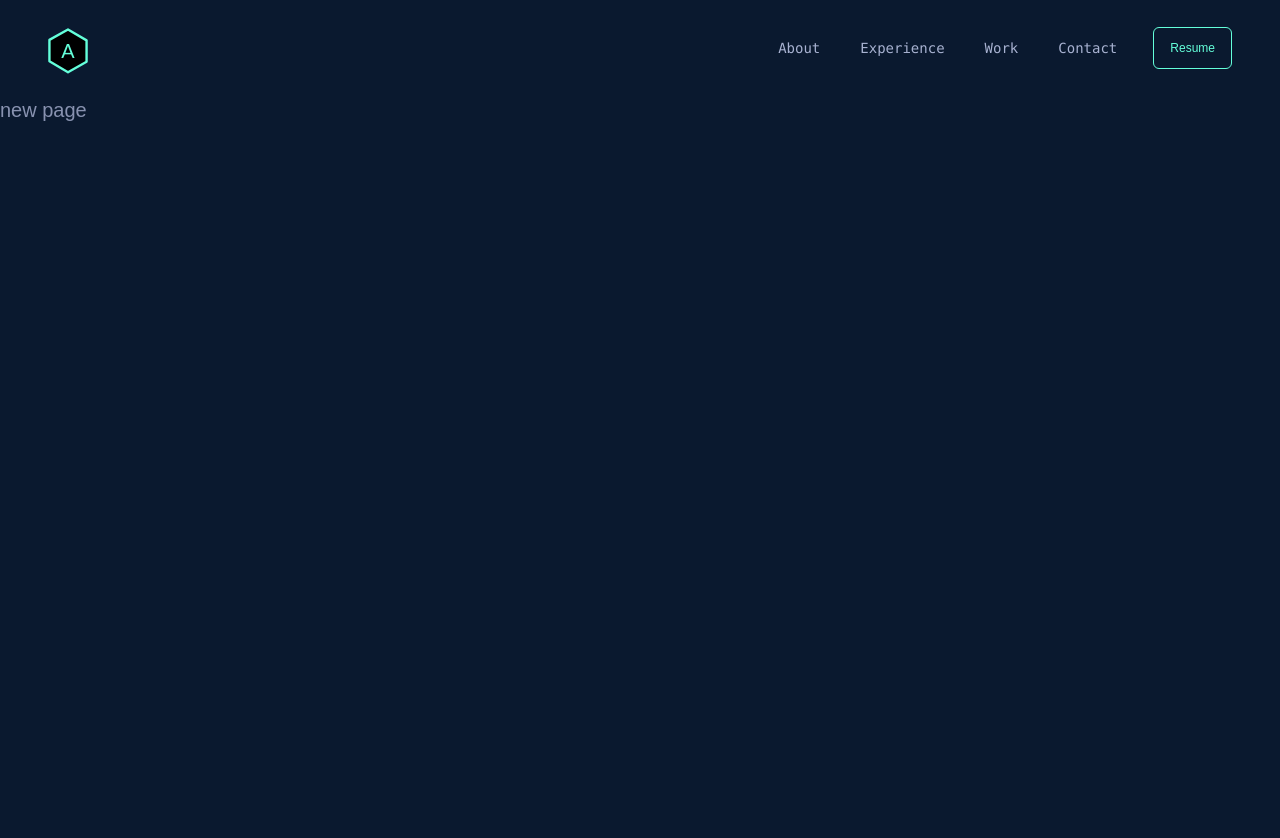
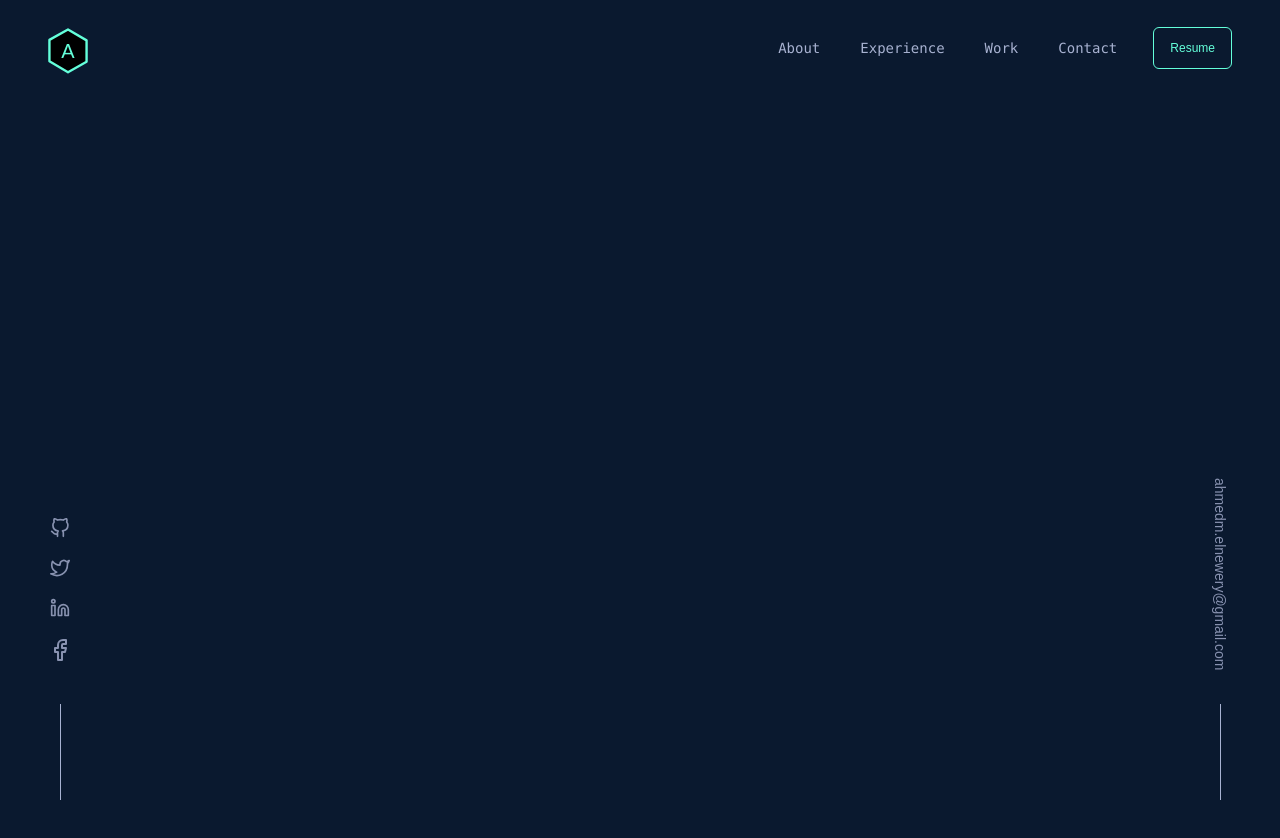
Before and after one commit to ahmedElnewery/my-portfolio, a Nuxt app: page / in a window 1280 px wide. Shown: the top 838 px of the page. Before the commit the page ends 800 px from the top, so only its background shows below. Built offline with nearby package versions, Linux system fonts and the light colour scheme.

Commit message:
adding social media and email section

```diff
--- a/assets/css/main.css
+++ b/assets/css/main.css
@@ -3,12 +3,17 @@
 @tailwind utilities;
 
 body{
-@apply bg-navy text-slate text-xl;
+@apply bg-navy text-slate text-xl relative;
 font-family: "Calibre",sans-serif;
+
 }
 .navbar-item{
-    @apply p-2.5 cursor-pointer inline-block hover:text-green text-light-slate;
+    @apply p-2.5 cursor-pointer inline-block hover:text-green text-light-slate transition-colors;
 }
 .btn-primary {
-    @apply text-xs px-4 py-3 bg-transparent text-green border border-green rounded-md ml-4 hover:bg-green-tint active:bg-green-tint;
+    @apply text-xs px-4 py-3 bg-transparent text-green border border-green rounded-md ml-4 hover:bg-green-tint active:bg-green-tint transition-colors;
 }
+.vertical-mode {
+    -webkit-writing-mode: vertical-rl;
+    writing-mode: vertical-rl;
+}
--- /dev/null
+++ b/components/icons/Facebook.vue
@@ -0,0 +1,3 @@
+<template>
+    <svg xmlns="http://www.w3.org/2000/svg" width="24" height="24" viewBox="0 0 24 24" fill="none" stroke="currentColor" stroke-width="2" stroke-linecap="round" stroke-linejoin="round" class="feather feather-facebook"><path d="M18 2h-3a5 5 0 0 0-5 5v3H7v4h3v8h4v-8h3l1-4h-4V7a1 1 0 0 1 1-1h3z"></path></svg>
+</template>
--- /dev/null
+++ b/components/icons/Github.vue
@@ -0,0 +1,3 @@
+<template>
+    <svg xmlns="http://www.w3.org/2000/svg" width="20" height="20" viewBox="0 0 24 24" fill="none" stroke="currentColor" stroke-width="2" stroke-linecap="round" stroke-linejoin="round" class="feather feather-github"><path d="M9 19c-5 1.5-5-2.5-7-3m14 6v-3.87a3.37 3.37 0 0 0-.94-2.61c3.14-.35 6.44-1.54 6.44-7A5.44 5.44 0 0 0 20 4.77 5.07 5.07 0 0 0 19.91 1S18.73.65 16 2.48a13.38 13.38 0 0 0-7 0C6.27.65 5.09 1 5.09 1A5.07 5.07 0 0 0 5 4.77a5.44 5.44 0 0 0-1.5 3.78c0 5.42 3.3 6.61 6.44 7A3.37 3.37 0 0 0 9 18.13V22"></path></svg>
+</template>
--- /dev/null
+++ b/components/icons/LinkedIn.vue
@@ -0,0 +1,3 @@
+<template>
+    <svg xmlns="http://www.w3.org/2000/svg" width="20" height="20" viewBox="0 0 24 24" fill="none" stroke="currentColor" stroke-width="2" stroke-linecap="round" stroke-linejoin="round" class="feather feather-linkedin"><path d="M16 8a6 6 0 0 1 6 6v7h-4v-7a2 2 0 0 0-2-2 2 2 0 0 0-2 2v7h-4v-7a6 6 0 0 1 6-6z"></path><rect x="2" y="9" width="4" height="12"></rect><circle cx="4" cy="4" r="2"></circle></svg>
+</template>
--- /dev/null
+++ b/components/icons/Twitter.vue
@@ -0,0 +1,3 @@
+<template >
+  <svg xmlns="http://www.w3.org/2000/svg" width="20" height="20" viewBox="0 0 24 24" fill="none" stroke="currentColor" stroke-width="2" stroke-linecap="round" stroke-linejoin="round" class="feather feather-twitter"><path d="M23 3a10.9 10.9 0 0 1-3.14 1.53 4.48 4.48 0 0 0-7.86 3v1A10.66 10.66 0 0 1 3 4s-4 9 5 13a11.64 11.64 0 0 1-7 2c9 5 20 0 20-11.5a4.5 4.5 0 0 0-.08-.83A7.72 7.72 0 0 0 23 3z"></path></svg>
+</template>
--- a/layouts/default.vue
+++ b/layouts/default.vue
@@ -1,19 +1,24 @@
 
 
 <script>
-import logo from '~~/components/logo.vue';
-import metaData from './../constants/constants'
+import Facebook from "~~/components/icons/Facebook.vue";
+import Github from "~~/components/icons/Github.vue";
+import LinkedIn from "~~/components/icons/LinkedIn.vue";
+import Twitter from "~~/components/icons/Twitter.vue";
+import logo from "~~/components/logo.vue";
+import metaData from "./../constants/constants";
 export default {
-  components: { logo },
-  computed:{
-    navbar(){
-        return metaData.navbar
-    }
-  }
+  components: { logo, Twitter, Github, LinkedIn, Facebook },
+  computed: {
+    navbar() {
+      return metaData.navbar;
+    },
+  },
 };
 </script>
 <template>
-  <div>
+  <div class="min-h-screen h-[2000px]">
+    <header class="w-full fixed top-0">
       <nav
         class="
           flex
@@ -27,23 +32,125 @@ export default {
         "
       >
         <NuxtLink to="/" class="text-green w-10 h-10 flex-shrink-0"
-        ><Logo/>
+          ><Logo />
         </NuxtLink>
-    <div class="flex items-center">
+        <div class="md:flex items-center hidden">
           <ul class="flex items-center text-sm font-mono">
-        <li class="mx-2.5 " v-for="(item,i) in navbar" :key="i">
-            <NuxtLink :to="item.path" class="navbar-item">{{item.label}}</NuxtLink>
+            <li class="mx-2.5" v-for="(item, i) in navbar" :key="i">
+              <NuxtLink :to="item.path" class="navbar-item">{{
+                item.label
+              }}</NuxtLink>
             </li>
           </ul>
-    <button class="btn-primary ">
-        Resume
-    </button>
+          <button class="btn-primary">Resume</button>
         </div>
       </nav>
       <div class="container">
         <slot />
       </div>
+    </header>
+    <div class="w-10 fixed left-10 bottom-0">
+      <ul
+        class="
+          flex flex-col
+          items-center
+          text-sm
+          after:w-px after:h-24 after:bg-light-slate after:block
+        "
+      >
+        <li class="">
+          <a
+            class="
+              p-2.5
+              block
+              cursor-pointer
+              hover:text-green
+              transform
+              hover:-translate-y-0.5
+              transition-all
+            "
+          >
+            <Github
+          /></a>
+        </li>
+        <li>
+          <a
+            class="
+              p-2.5
+              block
+              cursor-pointer
+              hover:text-green
+              transform
+              hover:-translate-y-0.5
+              transition-all
+            "
+          >
+            <Twitter
+          /></a>
+        </li>
+        <li>
+          <a
+            class="
+              p-2.5
+              block
+              cursor-pointer
+              hover:text-green
+              transform
+              hover:-translate-y-0.5
+              transition-all
+            "
+          >
+            <LinkedIn
+          /></a>
+        </li>
+        <li>
+          <a
+            class="
+              p-2.5
+              block
+              cursor-pointer
+              hover:text-green
+              transform
+              hover:-translate-y-0.5
+              transition-all
+              mb-8
+            "
+          >
+            <Facebook
+          /></a>
+        </li>
+      </ul>
+    </div>
+    <div class="w-10 fixed right-10 bottom-0">
+      <ul
+        class="
+          flex flex-col
+          items-center
+          text-sm
+          after:w-px after:h-24 after:bg-light-slate after:block
+        "
+      >
+        <li class="">
+          <a
+            class="
+              p-2.5
+              block
+              cursor-pointer
+              hover:text-green
+              transform
+              hover:-translate-y-0.5
+              transition-all
+              vertical-mode
+              mb-6
+            "
+            href="mailto:ahmedm.elnewery@gmail.com"
+          >
+            ahmedm.elnewery@gmail.com</a
+          >
+        </li>
+      </ul>
+    </div>
   </div>
 </template>
-<style>
+<style >
 </style>
--- a/nuxt.config.ts
+++ b/nuxt.config.ts
@@ -7,4 +7,9 @@ export default defineNuxtConfig({
           autoprefixer: {},
         },
       },
+   app:{
+    head:{
+      title:"Ahmed El Newery"
+    }
+   }
 })
--- a/pages/index.vue
+++ b/pages/index.vue
@@ -1,5 +1,5 @@
 <template>
-<div>
-    new page
-</div>
+<main class="">
+   <div class=""></div>
+</main>
 </template>
```
Lines whose indentation alone changed are shown as unchanged.
